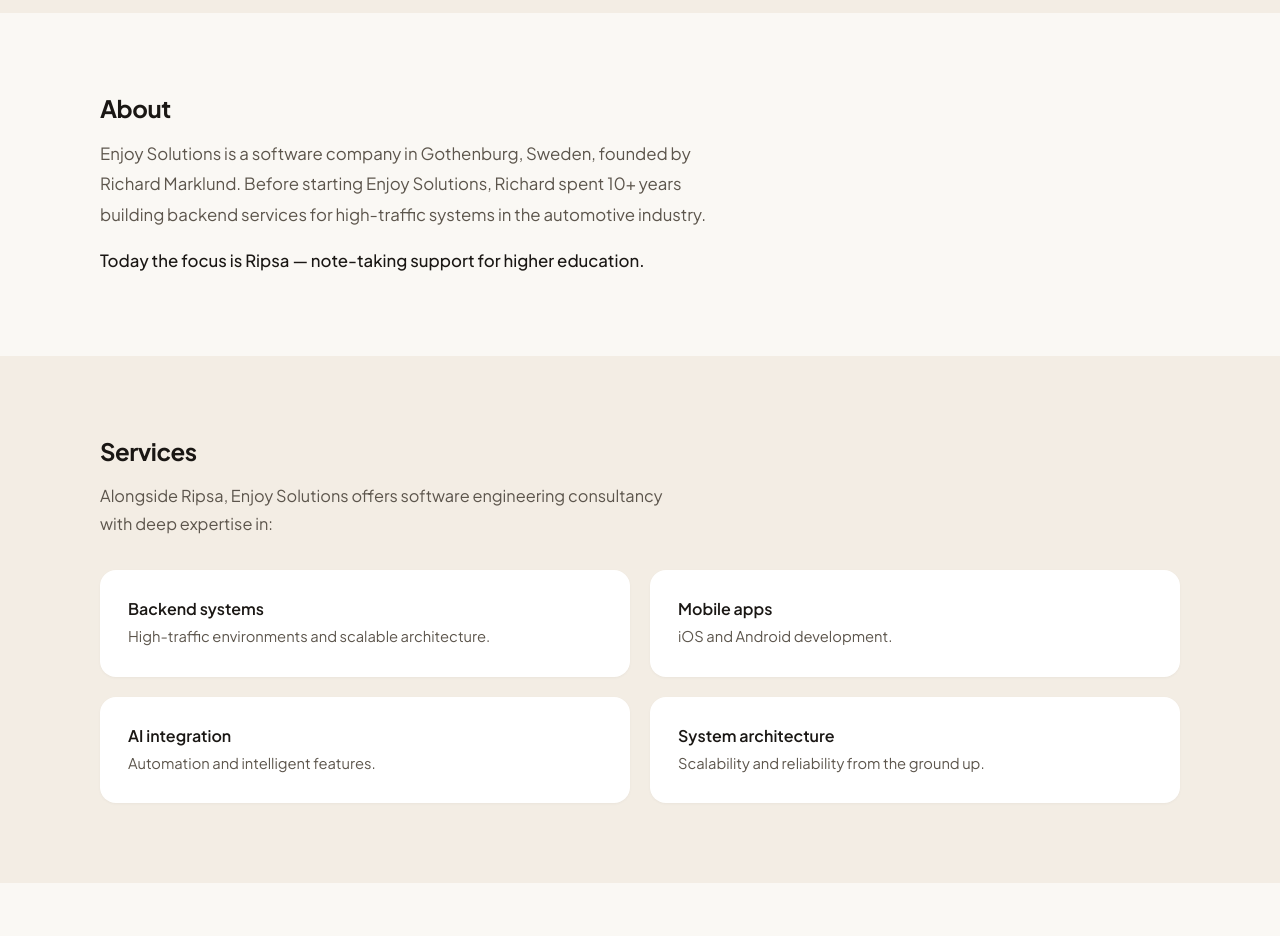
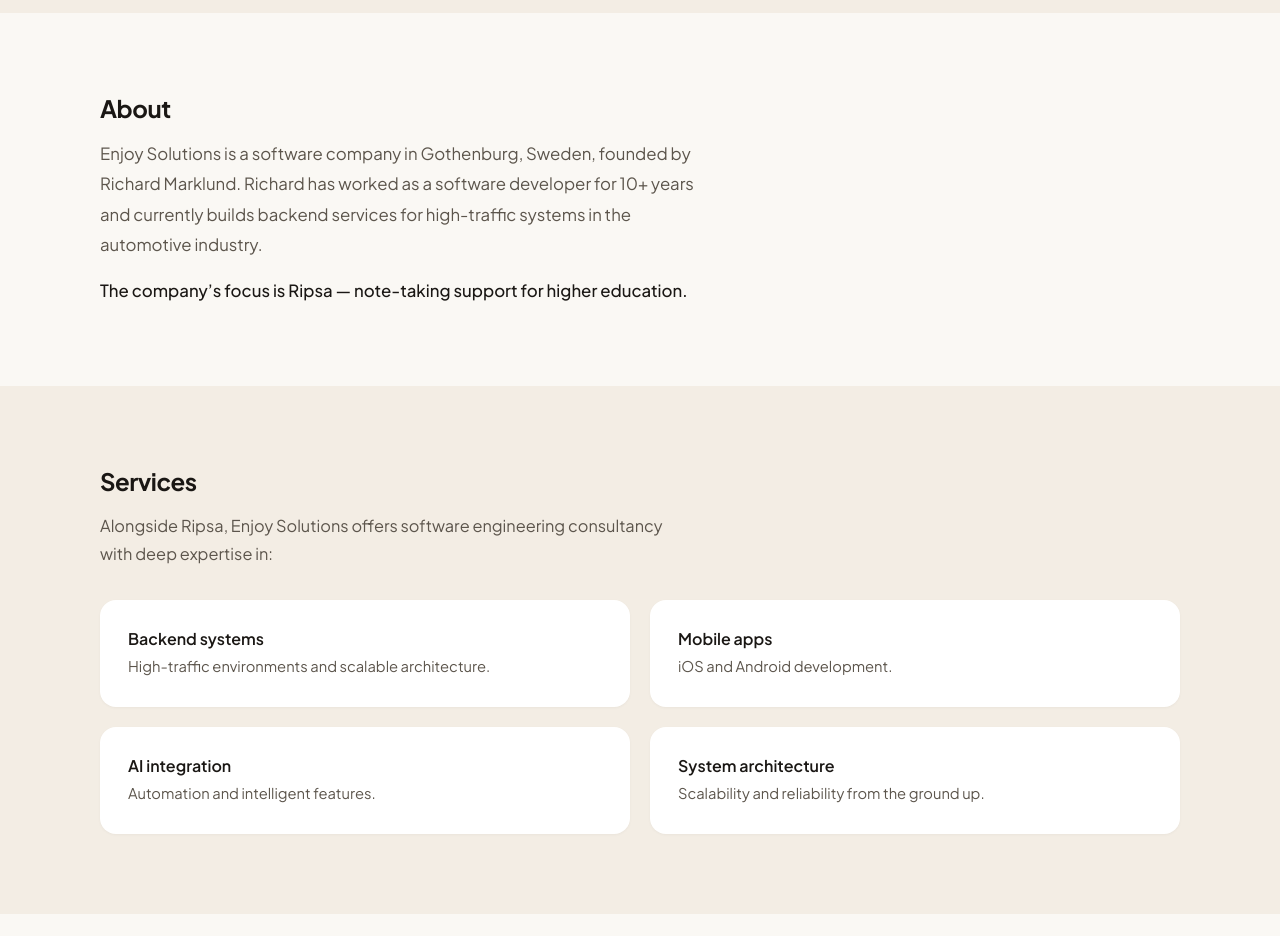
Before and after one commit to richardmarklund/enjoysolutionsfrontend, a plain HTML site: page index.html in a window 1280 px wide. Shown: the part 1260-2196 px from the top of the page. Drawn offline with Linux system fonts and the light colour scheme.

Commit message:
Correct Richard's background in the about section
Co-Authored-By: Claude Fable 5.2 <noreply@anthropic.com>

```diff
--- a/index.html
+++ b/index.html
@@ -97,11 +97,11 @@
           <div class="about-content">
             <p>
               Enjoy Solutions is a software company in Gothenburg, Sweden,
-              founded by Richard Marklund. Before starting Enjoy Solutions,
-              Richard spent 10+ years building backend services for high-traffic
-              systems in the automotive industry.
+              founded by Richard Marklund. Richard has worked as a software
+              developer for 10+ years and currently builds backend services for
+              high-traffic systems in the automotive industry.
             </p>
-            <p>Today the focus is Ripsa &mdash; note-taking support for higher education.</p>
+            <p>The company&rsquo;s focus is Ripsa &mdash; note-taking support for higher education.</p>
           </div>
         </div>
       </section>
```
